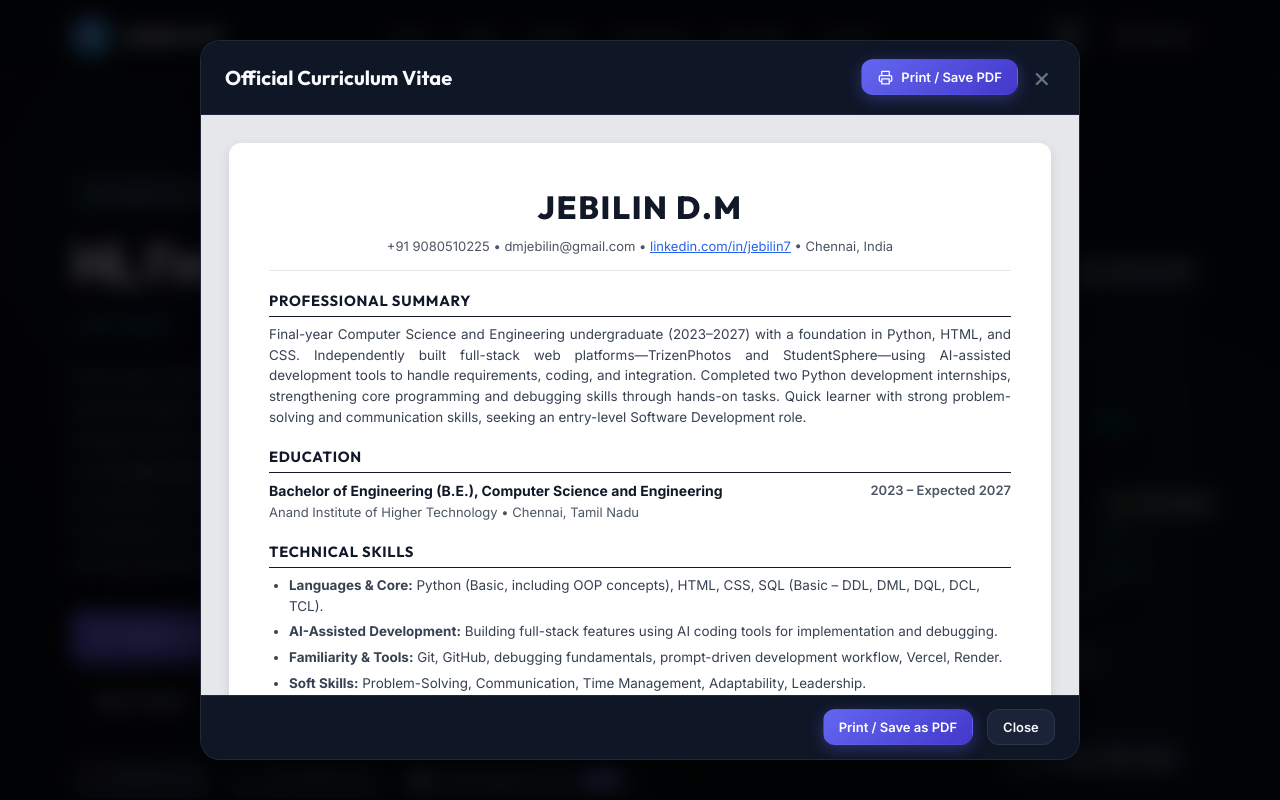
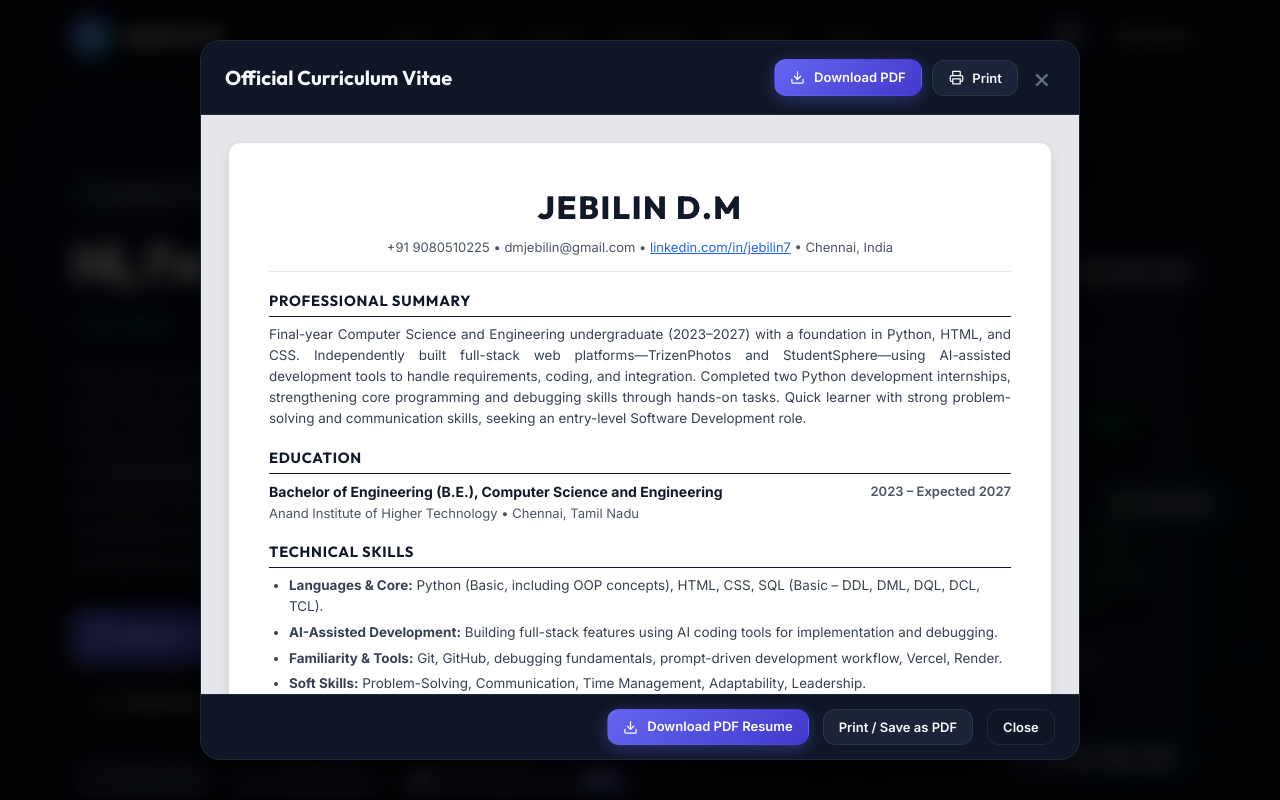
Before and after one commit to 20055518/portfolio, a React (Vite) app: page / in a window 1280 px wide. Both pictures are taken after a click on the button "Resume". Shown: the top 800 px of the page. Built offline with nearby package versions, Linux system fonts and the light colour scheme.

Commit message:
fix: set trizen password to 482917, enhance email dispatch with direct compose, and add direct PDF resume download

```diff
--- a/src/components/Contact.jsx
+++ b/src/components/Contact.jsx
@@ -12,32 +12,80 @@ export default function Contact({ resumeData, showToast }) {
     setFormData({ ...formData, [e.target.name]: e.target.value });
   };
 
+  const [isSubmitting, setIsSubmitting] = useState(false);
+  const [submitStatus, setSubmitStatus] = useState(null); // 'success' | 'error' | null
+
   const handleCopy = (text, label) => {
     navigator.clipboard.writeText(text);
     showToast(`${label} copied to clipboard!`);
   };
 
-  const handleSubmit = (e) => {
+  const handleSubmit = async (e) => {
     e.preventDefault();
     if (!formData.name || !formData.email || !formData.message) {
       showToast('Please fill in your name, email, and message.');
       return;
     }
 
-    const subject = encodeURIComponent(formData.subject || `Portfolio Inquiry from ${formData.name}`);
+    setIsSubmitting(true);
+    setSubmitStatus(null);
+
+    const subjectText = formData.subject.trim() || `Portfolio Inquiry from ${formData.name}`;
+    const mailBody = `Name: ${formData.name}\nEmail: ${formData.email}\n\nMessage:\n${formData.message}`;
+
+    // Try Formspree free form submission endpoint
+    try {
+      const response = await fetch(`https://formspree.io/f/mqaeewge`, {
+        method: 'POST',
+        headers: {
+          'Content-Type': 'application/json',
+          'Accept': 'application/json'
+        },
+        body: JSON.stringify({
+          name: formData.name,
+          email: formData.email,
+          _replyto: formData.email,
+          subject: subjectText,
+          message: formData.message,
+          to: resumeData.personal.email
+        })
+      });
+
+      if (response.ok) {
+        setSubmitStatus('success');
+        showToast('Message sent successfully! Thank you for reaching out.');
+        setFormData({ name: '', email: '', subject: '', message: '' });
+        setIsSubmitting(false);
+        return;
+      }
+    } catch (err) {
+      console.log('Formspree dispatch error, falling back to email client...', err);
+    }
+
+    // Fallback 1: mailto link activation
+    const mailtoUrl = `mailto:${resumeData.personal.email}?subject=${encodeURIComponent(subjectText)}&body=${encodeURIComponent(mailBody)}`;
+
+    // Create invisible anchor to reliably trigger default mail app without popup blocker
+    const link = document.createElement('a');
+    link.href = mailtoUrl;
+    link.target = '_self';
+    document.body.appendChild(link);
+    link.click();
+    document.body.removeChild(link);
+
+    setSubmitStatus('success');
+    showToast('Opening your email client to send message...');
+    setIsSubmitting(false);
+  };
+
+  // Dedicated Gmail Direct Web Compose helper
+  const handleOpenGmail = () => {
+    const subject = encodeURIComponent(formData.subject || `Portfolio Inquiry from ${formData.name || 'Visitor'}`);
     const body = encodeURIComponent(
-      `Name: ${formData.name}\nEmail: ${formData.email}\n\nMessage:\n${formData.message}`
+      `Name: ${formData.name || 'Visitor'}\nEmail: ${formData.email || ''}\n\nMessage:\n${formData.message || ''}`
     );
-
-    window.open(`mailto:${resumeData.personal.email}?subject=${subject}&body=${body}`, '_blank');
-    showToast('Opening your email client to send message...');
-
-    setFormData({
-      name: '',
-      email: '',
-      subject: '',
-      message: ''
-    });
+    const gmailUrl = `https://mail.google.com/mail/?view=cm&fs=1&to=${resumeData.personal.email}&su=${subject}&body=${body}`;
+    window.open(gmailUrl, '_blank', 'noopener,noreferrer');
   };
 
   return (
@@ -205,13 +253,28 @@ export default function Contact({ resumeData, showToast }) {
                   />
                 </div>
 
-                <button type="submit" className="btn btn-primary btn-full">
-                  <svg width="18" height="18" viewBox="0 0 24 24" fill="none" stroke="currentColor" strokeWidth="2" strokeLinecap="round" strokeLinejoin="round">
-                    <line x1="22" y1="2" x2="11" y2="13"></line>
-                    <polygon points="22 2 15 22 11 13 2 9 22 2"></polygon>
-                  </svg>
-                  Dispatch Email Message
-                </button>
+                <div style={{ display: 'flex', flexDirection: 'column', gap: '0.65rem' }}>
+                  <button type="submit" className="btn btn-primary btn-full" disabled={isSubmitting}>
+                    <svg width="18" height="18" viewBox="0 0 24 24" fill="none" stroke="currentColor" strokeWidth="2" strokeLinecap="round" strokeLinejoin="round">
+                      <line x1="22" y1="2" x2="11" y2="13"></line>
+                      <polygon points="22 2 15 22 11 13 2 9 22 2"></polygon>
+                    </svg>
+                    {isSubmitting ? 'Sending Message...' : 'Send Message'}
+                  </button>
+
+                  <button
+                    type="button"
+                    className="btn btn-secondary btn-full"
+                    onClick={handleOpenGmail}
+                    title="Open draft directly in Gmail in browser"
+                  >
+                    <svg width="18" height="18" viewBox="0 0 24 24" fill="none" stroke="currentColor" strokeWidth="2" strokeLinecap="round" strokeLinejoin="round">
+                      <path d="M4 4h16c1.1 0 2 .9 2 2v12c0 1.1-.9 2-2 2H4c-1.1 0-2-.9-2-2V6c0-1.1.9-2 2-2z"></path>
+                      <polyline points="22,6 12,13 2,6"></polyline>
+                    </svg>
+                    Compose in Gmail (Browser)
+                  </button>
+                </div>
               </form>
             </div>
           </div>
--- a/src/components/Hero.jsx
+++ b/src/components/Hero.jsx
@@ -99,8 +99,18 @@ export default function Hero({ resumeData, openResume, showToast }) {
               </svg>
               View Full Resume
             </button>
-            <a href="#contact" className="btn btn-outline">
-              Get in Touch
+            <a
+              href="/Jebilin_DM_Resume.pdf"
+              download="Jebilin_DM_Resume.pdf"
+              className="btn btn-outline"
+              title="Download official PDF resume directly"
+            >
+              <svg width="18" height="18" viewBox="0 0 24 24" fill="none" stroke="currentColor" strokeWidth="2" strokeLinecap="round" strokeLinejoin="round">
+                <path d="M21 15v4a2 2 0 0 1-2 2H5a2 2 0 0 1-2-2v-4"></path>
+                <polyline points="7 10 12 15 17 10"></polyline>
+                <line x1="12" y1="15" x2="12" y2="3"></line>
+              </svg>
+              Download CV
             </a>
           </div>
 
--- a/src/components/Modals.jsx
+++ b/src/components/Modals.jsx
@@ -56,6 +56,9 @@ export default function Modals({ activeModal, closeModal, resumeData }) {
               <p>
                 <strong>TrizenPhotos</strong> is a production-grade event photography delivery platform engineered
                 to eliminate end-user login friction through slug-based routing and secure PIN authentication.
+                <span style={{ display: 'inline-block', marginLeft: '0.4rem', background: 'rgba(99, 102, 241, 0.15)', color: 'var(--primary)', border: '1px solid rgba(99, 102, 241, 0.3)', padding: '0.1rem 0.5rem', borderRadius: '4px', fontFamily: 'var(--font-mono)', fontSize: '0.8rem', fontWeight: 600 }}>
+                  Demo Access Password / PIN: 482917
+                </span>
               </p>
 
               <div className="workflow-highlight-box" style={{ marginBottom: '1.5rem' }}>
@@ -241,18 +244,31 @@ export default function Modals({ activeModal, closeModal, resumeData }) {
           <div className="modal-header">
             <h3 className="modal-title">Official Curriculum Vitae</h3>
             <div className="modal-header-actions">
+              <a
+                href="/Jebilin_DM_Resume.pdf"
+                download="Jebilin_DM_Resume.pdf"
+                className="btn btn-primary btn-sm"
+                title="Download verified official PDF resume"
+              >
+                <svg width="15" height="15" viewBox="0 0 24 24" fill="none" stroke="currentColor" strokeWidth="2" strokeLinecap="round" strokeLinejoin="round">
+                  <path d="M21 15v4a2 2 0 0 1-2 2H5a2 2 0 0 1-2-2v-4"></path>
+                  <polyline points="7 10 12 15 17 10"></polyline>
+                  <line x1="12" y1="15" x2="12" y2="3"></line>
+                </svg>
+                Download PDF
+              </a>
               <button
                 type="button"
-                className="btn btn-primary btn-sm"
+                className="btn btn-secondary btn-sm"
                 onClick={handlePrint}
-                title="Print or Save as PDF"
+                title="Print or Save as PDF via Browser"
               >
                 <svg width="15" height="15" viewBox="0 0 24 24" fill="none" stroke="currentColor" strokeWidth="2" strokeLinecap="round" strokeLinejoin="round">
                   <polyline points="6 9 6 2 18 2 18 9"></polyline>
                   <path d="M6 18H4a2 2 0 0 1-2-2v-5a2 2 0 0 1 2-2h16a2 2 0 0 1 2 2v5a2 2 0 0 1-2 2h-2"></path>
                   <rect x="6" y="14" width="12" height="8"></rect>
                 </svg>
-                Print / Save PDF
+                Print
               </button>
               <button
                 type="button"
@@ -395,10 +411,23 @@ export default function Modals({ activeModal, closeModal, resumeData }) {
           </div>
 
           <div className="modal-footer">
-            <button type="button" className="btn btn-primary btn-sm" onClick={handlePrint}>
+            <a
+              href="/Jebilin_DM_Resume.pdf"
+              download="Jebilin_DM_Resume.pdf"
+              className="btn btn-primary btn-sm"
+              title="Download official PDF resume"
+            >
+              <svg width="15" height="15" viewBox="0 0 24 24" fill="none" stroke="currentColor" strokeWidth="2" strokeLinecap="round" strokeLinejoin="round">
+                <path d="M21 15v4a2 2 0 0 1-2 2H5a2 2 0 0 1-2-2v-4"></path>
+                <polyline points="7 10 12 15 17 10"></polyline>
+                <line x1="12" y1="15" x2="12" y2="3"></line>
+              </svg>
+              Download PDF Resume
+            </a>
+            <button type="button" className="btn btn-secondary btn-sm" onClick={handlePrint}>
               Print / Save as PDF
             </button>
-            <button type="button" className="btn btn-secondary btn-sm" onClick={closeModal}>
+            <button type="button" className="btn btn-outline btn-sm" onClick={closeModal}>
               Close
             </button>
           </div>
--- a/src/components/Navbar.jsx
+++ b/src/components/Navbar.jsx
@@ -184,6 +184,20 @@ export default function Navbar({ theme, toggleTheme, openResume }) {
             </svg>
             View Full Resume
           </button>
+          <a
+            href="/Jebilin_DM_Resume.pdf"
+            download="Jebilin_DM_Resume.pdf"
+            className="btn btn-outline btn-sm btn-full"
+            style={{ marginTop: '0.5rem' }}
+            onClick={() => setMobileMenuOpen(false)}
+          >
+            <svg width="16" height="16" viewBox="0 0 24 24" fill="none" stroke="currentColor" strokeWidth="2" strokeLinecap="round" strokeLinejoin="round">
+              <path d="M21 15v4a2 2 0 0 1-2 2H5a2 2 0 0 1-2-2v-4"></path>
+              <polyline points="7 10 12 15 17 10"></polyline>
+              <line x1="12" y1="15" x2="12" y2="3"></line>
+            </svg>
+            Download Official Resume (PDF)
+          </a>
         </nav>
       </div>
     </header>
--- a/src/components/Projects.jsx
+++ b/src/components/Projects.jsx
@@ -71,8 +71,11 @@ export default function Projects({ openTrizenModal, openSphereModal, showToast }
                   <span className="bullet-icon">✓</span>
                   <div>
                     <strong>Frictionless Client PIN Access: </strong>
-                    Engineered secure 4-digit PIN-protected client portals with slug-based routing
+                    Engineered secure 6-digit PIN-protected client portals with slug-based routing
                     (<code>/gallery/:slug</code>), allowing guests to view private photos instantly without creating accounts.
+                    <span style={{ display: 'inline-block', marginLeft: '0.4rem', background: 'rgba(99, 102, 241, 0.15)', color: 'var(--primary)', border: '1px solid rgba(99, 102, 241, 0.3)', padding: '0.1rem 0.45rem', borderRadius: '4px', fontFamily: 'var(--font-mono)', fontSize: '0.75rem', fontWeight: 600 }}>
+                      Live Demo Password/PIN: 482917
+                    </span>
                   </div>
                 </div>
 
@@ -169,14 +172,29 @@ export default function Projects({ openTrizenModal, openSphereModal, showToast }
                     <div className="pin-portal-box">
                       <div className="pin-shield-icon">🔒</div>
                       <div className="pin-title">Private Event Gallery</div>
-                      <div className="pin-subtitle">Enter the 4-digit PIN provided by your event host</div>
-                      <div className="pin-input-row">
+                      <div className="pin-subtitle">Enter the 6-digit PIN / password provided by your event host</div>
+                      <div className="pin-input-row" style={{ gap: '0.45rem' }}>
+                        <div className="pin-dot">4</div>
+                        <div className="pin-dot">8</div>
+                        <div className="pin-dot">2</div>
+                        <div className="pin-dot">9</div>
+                        <div className="pin-dot">1</div>
                         <div className="pin-dot">7</div>
-                        <div className="pin-dot">2</div>
-                        <div className="pin-dot">4</div>
-                        <div className="pin-dot">9</div>
                       </div>
-                      <span className="pin-badge-success">✔ Access Granted • Welcome Guest</span>
+                      <div style={{ display: 'flex', justifyContent: 'center', alignItems: 'center', gap: '0.5rem', flexWrap: 'wrap', marginTop: '0.5rem' }}>
+                        <span className="pin-badge-success">✔ Access Granted • Welcome Guest</span>
+                        <button
+                          type="button"
+                          className="btn btn-outline btn-sm"
+                          style={{ minHeight: '28px', padding: '0.2rem 0.6rem', fontSize: '0.72rem' }}
+                          onClick={() => {
+                            navigator.clipboard.writeText('482917');
+                            showToast('PIN / Password 482917 copied to clipboard!');
+                          }}
+                        >
+                          Copy PIN (482917)
+                        </button>
+                      </div>
                     </div>
                   </div>
 
--- a/src/data/resumeData.js
+++ b/src/data/resumeData.js
@@ -125,10 +125,12 @@ export const resumeData = {
       tagline: "An event photo delivery platform featuring real-time photo upload, team curation, and client delivery with friction-free PIN portals.",
       liveUrl: "https://trizenphotos.vercel.app",
       displayUrl: "trizenphotos.vercel.app",
+      accessPin: "482917",
+      demoPassword: "Password: 482917",
       technologies: ["React 19", "TypeScript", "FastAPI", "Python", "MongoDB Atlas", "JWT", "Vercel", "Render"],
       highlights: [
         "Directed AI-assisted tools to engineer an event photo delivery system with real-time upload, team curation, and client delivery.",
-        "Designed secure, PIN-protected client portals with slug routing, removing account creation friction for end users.",
+        "Designed secure, PIN-protected client portals with slug routing and 6-digit access code (Live Demo PIN: 482917), removing account creation friction for end users.",
         "Built async REST APIs with FastAPI, covering JWT authentication, role-based workflows, and Pillow-based thumbnail generation.",
         "Automated deployment across Vercel and Render, verifying 100% passing integration and unit tests."
       ]
```
Also changed, not shown: 1 other file (tests, documents, lock files or other folders).
